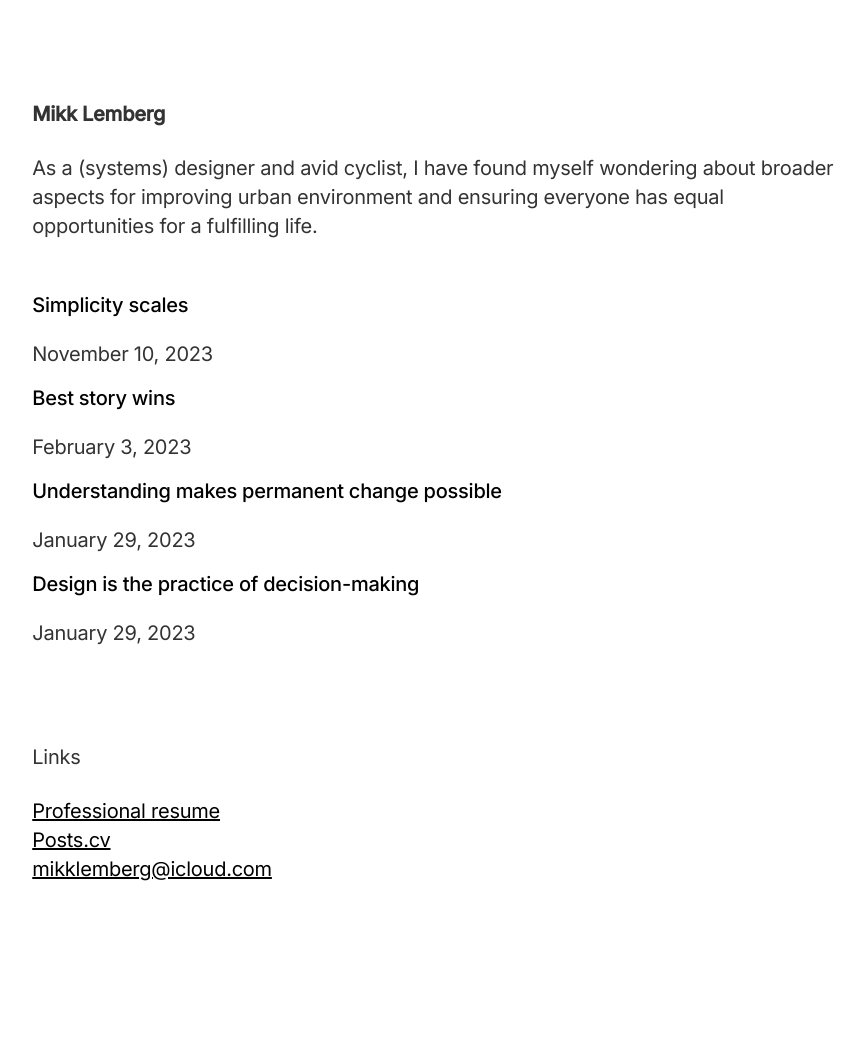
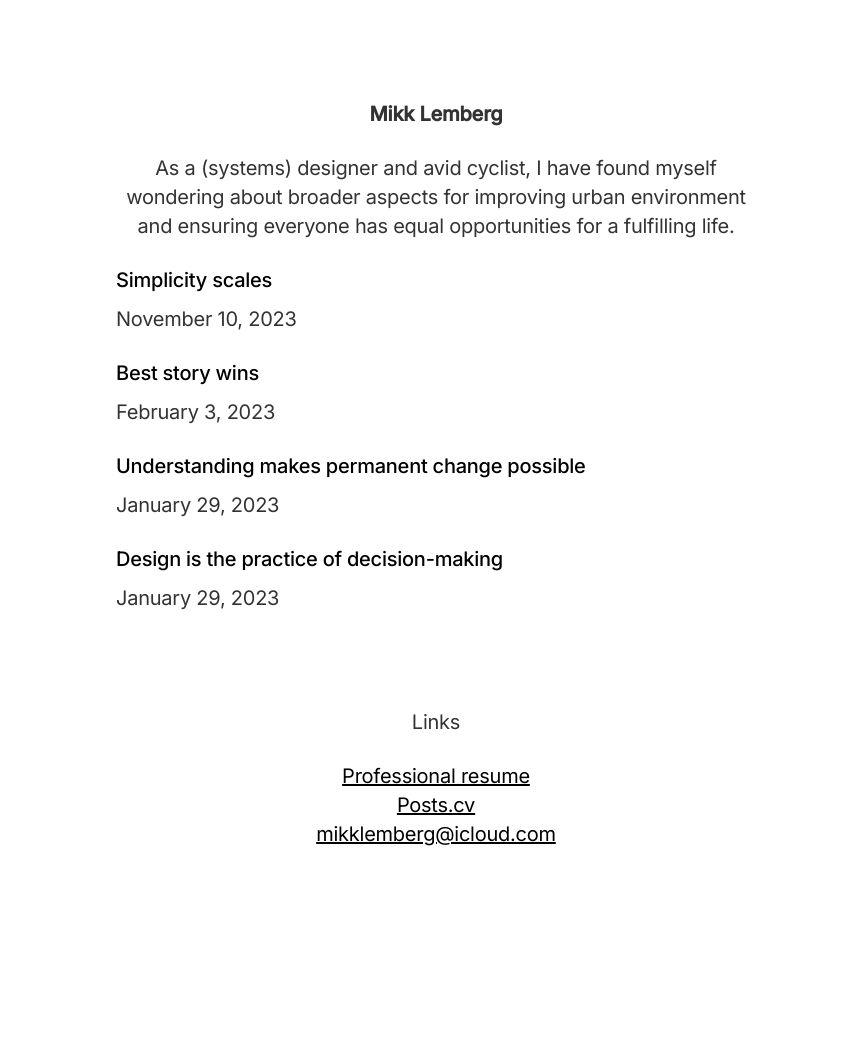
Before and after one commit to mikklemberg/My-personal-notes, a Jekyll site: the page built from README.md, in a window 1280 px wide. Shown: the whole page, without its empty margins (204-1068 px from the left). Built offline with Jekyll 4.4.1, drawn with Linux system fonts in a browser that asks for light colours; our own code applies the rules of GitHub Pages for plain Markdown files; after the commit the page ends 994 px from its top, so only the background shows below that.

Commit message:
Update style.css

```diff
--- a/assets/css/style.css
+++ b/assets/css/style.css
@@ -1,4 +1,10 @@
 @import url('https://fonts.googleapis.com/css2?family=Inter:wght@400;500&display=swap');
+
+* {
+    margin: 0;
+    padding: 0;
+    box-sizing: border-box;
+}
 
 html {
     font-size: 62.5%; /* base font size to 10px for easier calculation of rem units */
@@ -9,9 +15,6 @@ body {
     font-size: 2rem; /* base font size to 20px */
     line-height: 1.45;
     letter-spacing: -0.024rem;
-    margin: 0;
-    padding: 0;
-    box-sizing: border-box;
     background: #fff;
     color: #333;
 }
@@ -27,6 +30,7 @@ h1 {
 
 h2 {
     font-size: 2rem;
+    margin-bottom: 1rem; /* Adjusted bottom margin */
 }
 
 p {
@@ -45,18 +49,22 @@ a:hover {
 
 .container {
     width: 100%;
-    max-width: 64ch;
+    max-width: 66rem;
     margin: 0 auto;
     padding: 10rem 1rem;
 }
 
 .header, .footer {
-    text-align: left;
-    margin-bottom: 5rem;
+    text-align: center;
+    margin-bottom: 2.5rem;
 }
 
 .posts .post + .post {
-    margin-top: 1.5rem;
+    margin-top: 2.5rem;
+}
+
+.posts h2 + time {
+    margin-top: 0.5rem; /* Reduced space between title and date */
 }
 
 .footer {
@@ -75,6 +83,6 @@ a:hover {
     }
 
     .container {
-        padding: 5rem 5%;
+        padding: 5rem 2rem;
     }
 }
```
